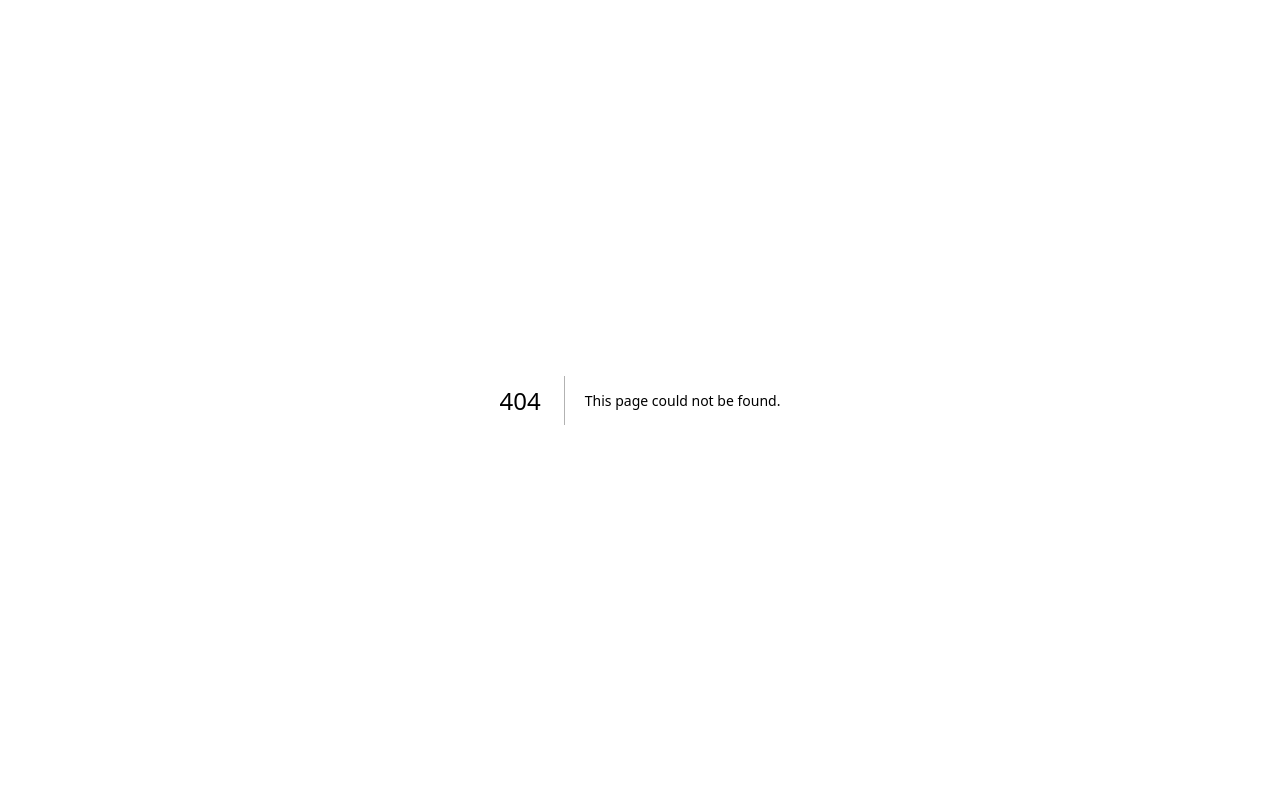
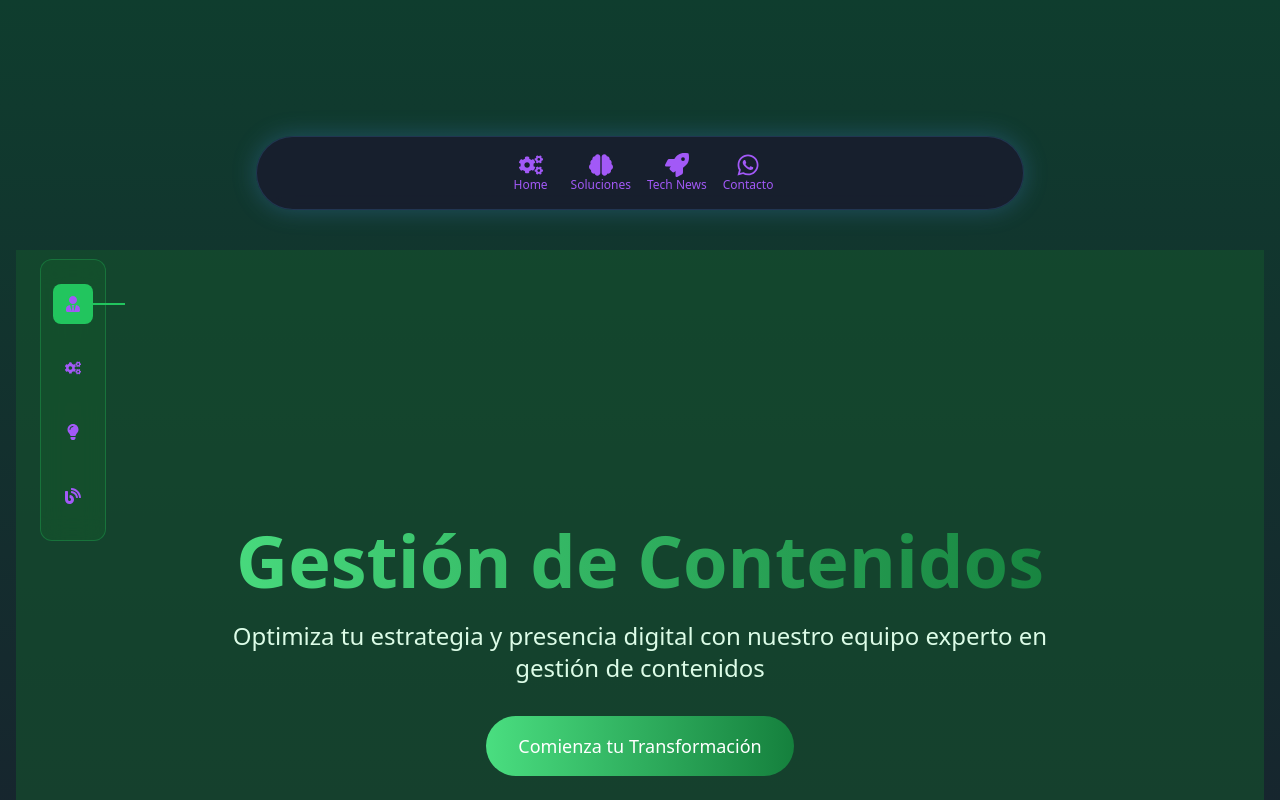
Before and after one commit to deivipluss/landing, a Next.js app: page /gestion-contenidos in a window 1280 px wide. Before the commit this address had no page. Shown: the top 800 px of the page. Built offline with nearby package versions, Linux system fonts and the light colour scheme.

Commit message:
Rediseño en tonos verdes para gestión de contenidos y tarjeta verde en home

```diff
--- /dev/null
+++ b/app/gestion-contenidos/page.tsx
@@ -0,0 +1,136 @@
+// Replica exacta de la página de Gerencias, adaptada para Gestión de Contenidos
+'use client';
+
+import React, { useEffect, useState, useRef } from 'react';
+import { motion, useScroll, useTransform } from 'framer-motion';
+import { CreatorMetricsChart } from '../redes-membresia/CreatorMetricsChart';
+import { creatorMetrics, testimonials, platformFeatures, faqData, blogPosts } from '../redes-membresia/data';
+import { FaWhatsapp, FaArrowUp, FaBlog, FaUserTie, FaCogs, FaLightbulb } from 'react-icons/fa';
+import Link from 'next/link';
+import HomeNavigation from '@/components/HomeNavigation';
+
+export default function GestionContenidos() {
+  const [showScrollTop, setShowScrollTop] = useState(false);
+  const [activeSection, setActiveSection] = useState("overview");
+  const { scrollY, scrollYProgress } = useScroll();
+  const opacity = useTransform(scrollYProgress, [0, 0.2], [1, 0.2]);
+  const scale = useTransform(scrollYProgress, [0, 0.2], [1, 0.95]);
+
+  // Referencias para las secciones
+  const overviewRef = useRef<HTMLElement>(null);
+  const metricsRef = useRef<HTMLDivElement>(null);
+  const testimonialsRef = useRef<HTMLDivElement>(null);
+  const featuresRef = useRef<HTMLDivElement>(null);
+  const faqRef = useRef<HTMLDivElement>(null);
+  const blogRef = useRef<HTMLDivElement>(null);
+
+  useEffect(() => {
+    return scrollY.onChange(() => {
+      setShowScrollTop(scrollY.get() > 100);
+      const sections = [
+        { ref: overviewRef, id: "overview" },
+        { ref: metricsRef, id: "metrics" },
+        { ref: testimonialsRef, id: "testimonials" },
+        { ref: featuresRef, id: "features" },
+        { ref: faqRef, id: "faq" },
+        { ref: blogRef, id: "blog" }
+      ];
+      const currentSection = sections.find(section => {
+        if (section.ref.current) {
+          const { top, bottom } = section.ref.current.getBoundingClientRect();
+          return top <= 100 && bottom >= 100;
+        }
+        return false;
+      });
+      if (currentSection) {
+        setActiveSection(currentSection.id);
+      }
+    });
+  }, [scrollY]);
+
+  const scrollToTop = () => {
+    window.scrollTo({
+      top: 0,
+      behavior: 'smooth'
+    });
+  };
+
+  return (
+    <div className="min-h-screen bg-gradient-to-b from-[#0f3d2e] to-[#1A1A2E] flex flex-col overflow-hidden">
+      {/* Barra lateral de navegación (solo escritorio) */}
+      <div className="hidden md:block fixed left-4 lg:left-10 top-1/2 transform -translate-y-1/2 z-40">
+        <motion.div
+          initial={{ x: -50, opacity: 0 }}
+          animate={{ x: 0, opacity: 1 }}
+          transition={{ delay: 0.5 }}
+          className="py-6 px-3 bg-[#14532d]/70 backdrop-blur-md rounded-xl flex flex-col gap-6 border border-green-500/30"
+        >
+          {[
+            { id: "overview", label: "Visión General", icon: <FaUserTie className="text-[#A259F7] group-hover/icon:text-[#7C3AED] transition-colors" /> },
+            { id: "metrics", label: "Métricas", icon: <FaCogs className="text-[#A259F7] group-hover/icon:text-[#7C3AED] transition-colors" /> },
+            { id: "features", label: "Plataformas", icon: <FaLightbulb className="text-[#A259F7] group-hover/icon:text-[#7C3AED] transition-colors" /> },
+            { id: "blog", label: "Blog", icon: <FaBlog className="text-[#A259F7] group-hover/icon:text-[#7C3AED] transition-colors" /> }
+          ].map(item => (
+            <div key={item.id} className="relative group">
+              <button
+                onClick={() => {
+                  const el = document.getElementById(item.id);
+                  if (el) el.scrollIntoView({ behavior: 'smooth', block: 'start' });
+                }}
+                className={`p-3 rounded-lg group/icon ${activeSection === item.id ? "bg-[#22c55e] text-white" : "bg-transparent"}`}
+              >
+                <span className={activeSection === item.id ? "text-white" : "text-[#22c55e] group-hover/icon:text-[#16a34a] transition-colors"}>
+                  {item.icon}
+                </span>
+              </button>
+              <div className="absolute left-full ml-2 px-2 py-1 bg-[#1A1A2E] text-white text-xs whitespace-nowrap rounded opacity-0 invisible group-hover:opacity-100 group-hover:visible transition-all duration-200">
+                {item.label}
+              </div>
+              {activeSection === item.id && (
+                <div className="absolute left-full top-1/2 transform -translate-y-1/2 w-8 h-0.5 bg-[#22c55e]"></div>
+              )}
+            </div>
+          ))}
+        </motion.div>
+      </div>
+      <div className="pt-16 sm:pt-20 md:pt-24 lg:pt-32 container mx-auto px-4 flex-1 relative">
+        <HomeNavigation iconColor="#22c55e" iconHoverColor="#16a34a" />
+        {/* Hero Section */}
+        <section ref={overviewRef} id="overview" className="relative h-screen flex items-center justify-center overflow-hidden">
+        <div className="absolute inset-0 bg-green-900/60 z-0" />
+        <div className="relative z-10 text-center max-w-4xl mx-auto">
+          <motion.h1
+            initial={{ opacity: 0, y: 20 }}
+            animate={{ opacity: 1, y: 0 }}
+            transition={{ duration: 0.8 }}
+            className="text-5xl md:text-7xl font-bold bg-gradient-to-r from-green-400 to-green-700 text-transparent bg-clip-text mb-6"
+          >
+            Gestión de Contenidos
+          </motion.h1>
+          <motion.p
+            initial={{ opacity: 0, y: 20 }}
+            animate={{ opacity: 1, y: 0 }}
+            transition={{ duration: 0.8, delay: 0.2 }}
+            className="text-xl md:text-2xl text-green-100 mb-8"
+          >
+            Optimiza tu estrategia y presencia digital con nuestro equipo experto en gestión de contenidos
+          </motion.p>
+          <motion.button
+            initial={{ opacity: 0, y: 20 }}
+            animate={{ opacity: 1, y: 0 }}
+            transition={{ duration: 0.8, delay: 0.4 }}
+            className="bg-gradient-to-r from-green-400 to-green-700 text-white px-8 py-4 rounded-full text-lg font-medium hover:scale-105 transition-transform"
+          >
+            Comienza tu Transformación
+          </motion.button>
+        </div>
+      </section>
+      {/* ...resto igual que gerencias... */}
+      {/* Footer */}
+      <footer className="bg-green-900/80 backdrop-blur-lg text-center py-6 sm:py-8 text-green-200 text-xs sm:text-sm mt-12 sm:mt-16 border-t border-green-700/30">
+        © 2025 - @Deivipluss Todos los derechos reservados.
+      </footer>
+      </div>
+    </div>
+  );
+}
--- a/app/page.tsx
+++ b/app/page.tsx
@@ -19,9 +19,9 @@ const serviceCards = [
   {
     title: "Gestión de Contenido",
     desc: "Estrategia y cobertura 360° multiplataforma.",
-    icon: <FaStream className="text-2xl sm:text-3xl opacity-80 group-hover:opacity-100 transition-opacity" />,
-    color: "from-[#9B59B6] to-[#8E44AD]",
-    href: "/gestion-contenido"
+    icon: <FaStream className="text-2xl sm:text-3xl opacity-80 group-hover:opacity-100 transition-opacity text-[#22c55e] group-hover:text-[#16a34a]" />,
+    color: "from-[#22c55e] to-[#14532d]",
+    href: "/gestion-contenidos"
   },
   {
     title: "UX/UI & Desarrollo",
```
